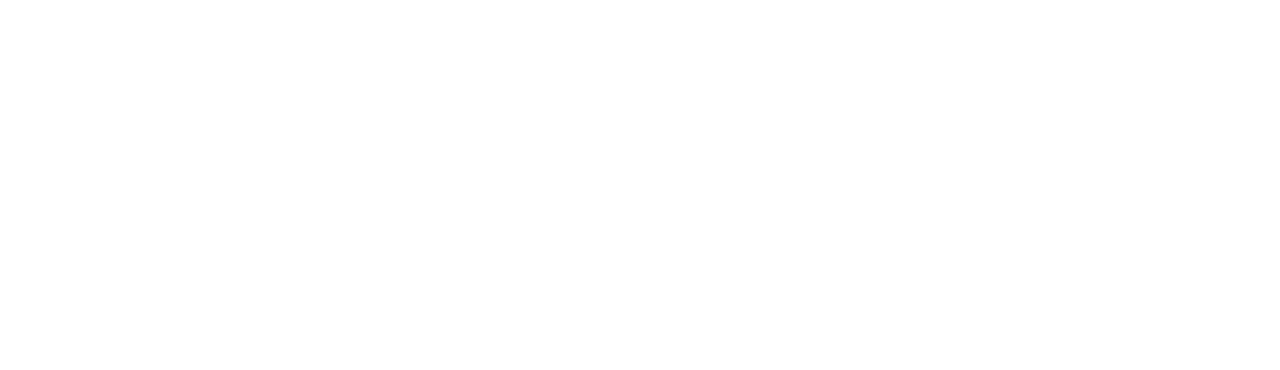
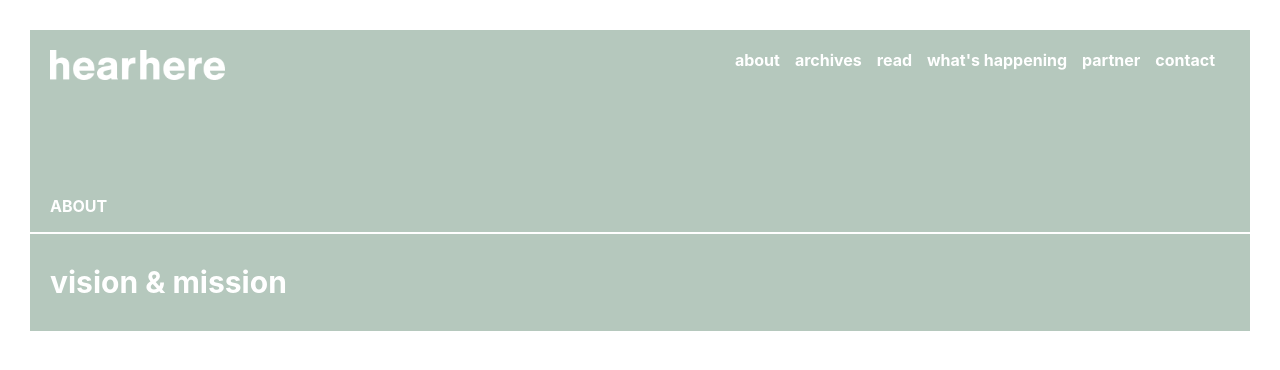
Before and after one commit to natashawong/hh-website, a React (Create React App) app: page / in a window 1280 px wide. Shown: the top 370 px of the page. Built offline with nearby package versions, Linux system fonts and the light colour scheme.

Commit message:
- Added header/navbar component for normal and individual subpages - Added enum for page spacing and colors - Added white hh logo to assets folder

```diff
--- a/src/App.css
+++ b/src/App.css
@@ -1,38 +1,3 @@
-.App {
-  text-align: center;
+.pageContainer {
+  padding: 30px;
 }
-
-.App-logo {
-  height: 40vmin;
-  pointer-events: none;
-}
-
-@media (prefers-reduced-motion: no-preference) {
-  .App-logo {
-    animation: App-logo-spin infinite 20s linear;
-  }
-}
-
-.App-header {
-  background-color: #282c34;
-  min-height: 100vh;
-  display: flex;
-  flex-direction: column;
-  align-items: center;
-  justify-content: center;
-  font-size: calc(10px + 2vmin);
-  color: white;
-}
-
-.App-link {
-  color: #61dafb;
-}
-
-@keyframes App-logo-spin {
-  from {
-    transform: rotate(0deg);
-  }
-  to {
-    transform: rotate(360deg);
-  }
-}
--- a/src/App.js
+++ b/src/App.js
@@ -1,9 +1,14 @@
 import React from 'react';
+import Header from './Components/Header';
+import {SPACING} from './Enums/Enums';
 import './App.css';
 
 function App() {
   return (
     <div className="App">
+      <div style={{padding: SPACING.PAGE_SPACE}}>
+        <Header pageHeader={true} pageHeaderTitle={"ABOUT"} pageHeaderSubtitle={"vision & mission"}/>
+      </div>
     </div>
   );
 }
--- a/src/Components/Header.css
+++ b/src/Components/Header.css
@@ -0,0 +1,39 @@
+.logo {
+    float: left;
+    padding: 20px;
+}
+
+.pageHeaderButtons {
+    padding: 20px 20px 20px 20px;
+    float: right;
+}
+
+.buttons {
+    padding: 20px 20px 20px 20px;
+    float: right;
+}
+
+.buttons a {
+    text-decoration: none;
+    color: black;
+    padding-right: 15px;
+    font-weight: bold;
+}
+
+.pageHeaderButtons a {
+    text-decoration: none;
+    color: white;
+    padding-right: 15px;
+    font-weight: bold;
+}
+
+.pageHeaderTitle {
+    padding-top: 150px;
+    padding-left: 20px;
+}
+
+.pageHeaderSubtitle {
+    padding-left: 20px;
+    padding-bottom: 1px;
+    font-size: 30px;
+}
--- a/src/Components/Header.js
+++ b/src/Components/Header.js
@@ -1,16 +1,18 @@
 import React, { Component } from 'react';
 import './Header.css';
 import logo from '../Assets/hearhere.png';
+import whiteLogo from '../Assets/whitehearhere.png';
+import { COLORS } from '../Enums/Enums';
 
 export default class Header extends Component {
     render() {
         return (
-            <div className="container">
-                <span>
-                    <img src={logo} alt={"logo"}/>
+            <div style={{backgroundColor: this.props.pageHeader ? COLORS.LIGHT_GREEN : null}}>
+                <span className="logo">
+                    <img src={this.props.pageHeader ? whiteLogo : logo} alt={"logo"} style={{height: 30}}/>
                 </span>
 
-                <span>
+                <span className={this.props.pageHeader ? "pageHeaderButtons" : "buttons"}>
                     <a href='/'>about</a>
                     <a href='/'>archives</a>
                     <a href='/'>read</a>
@@ -18,6 +20,25 @@
                     <a href='/'>partner</a>
                     <a href='/'>contact</a>
                 </span>
+
+
+                {
+                    this.props.pageHeader &&
+                    <div>
+                        <div className="pageHeaderTitle">
+                            <p style={{color: "white", fontWeight: "bold"}}>{this.props.pageHeaderTitle}</p>
+                        </div>
+
+                        <hr style={{
+                            backgroundColor: "white",
+                            height: 2,
+                            border: 0,
+                        }}/>
+                        <div className="pageHeaderSubtitle">
+                            <p style={{color: "white", fontWeight:"bold", size: 32}}>{this.props.pageHeaderSubtitle}</p>
+                        </div>
+                    </div>
+                }
             </div>
         )
     }
--- /dev/null
+++ b/src/Enums/Enums.js
@@ -0,0 +1,7 @@
+export const COLORS = {
+    LIGHT_GREEN: "#B5C8BD",
+}
+
+export const SPACING = {
+    PAGE_SPACE: 30,
+}
```
Also changed, not shown: src/Assets/whitehearhere.png (added).
